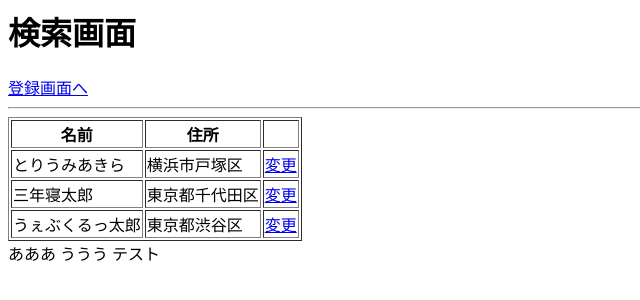
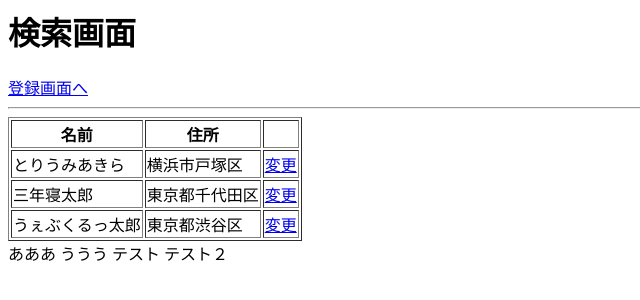
Before and after one commit to wc-toriumi/BranchStudy, a website: page htdocs/search.html in a window 1280 px wide. Shown: the full height of the page, 0-640 px from the left. Drawn offline with nearby package versions, Linux system fonts and the light colour scheme.

Commit message:
テスト２

```diff
--- a/htdocs/search.html
+++ b/htdocs/search.html
@@ -33,7 +33,7 @@
 ううう
 
 テスト
-
+テスト２
 
 </body>
 </html>
```
